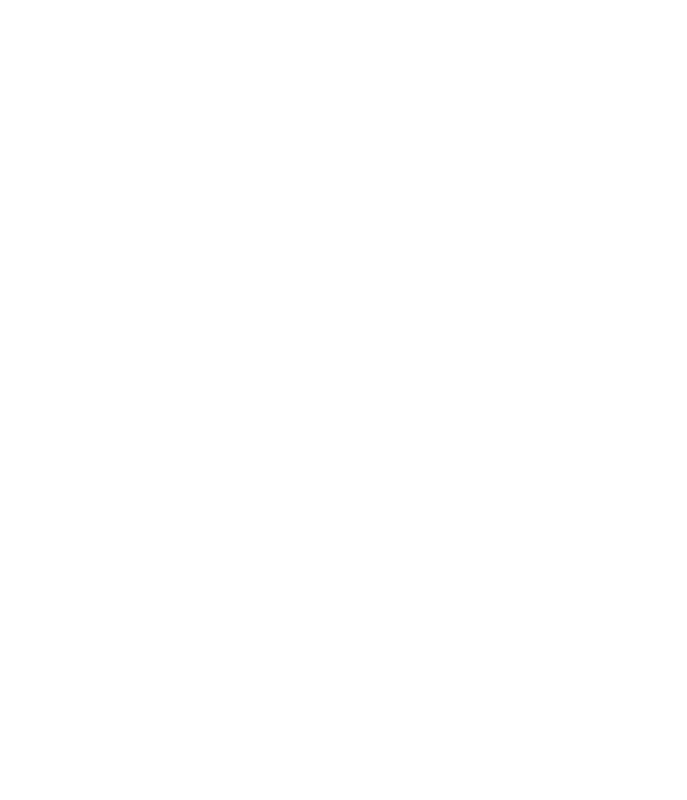
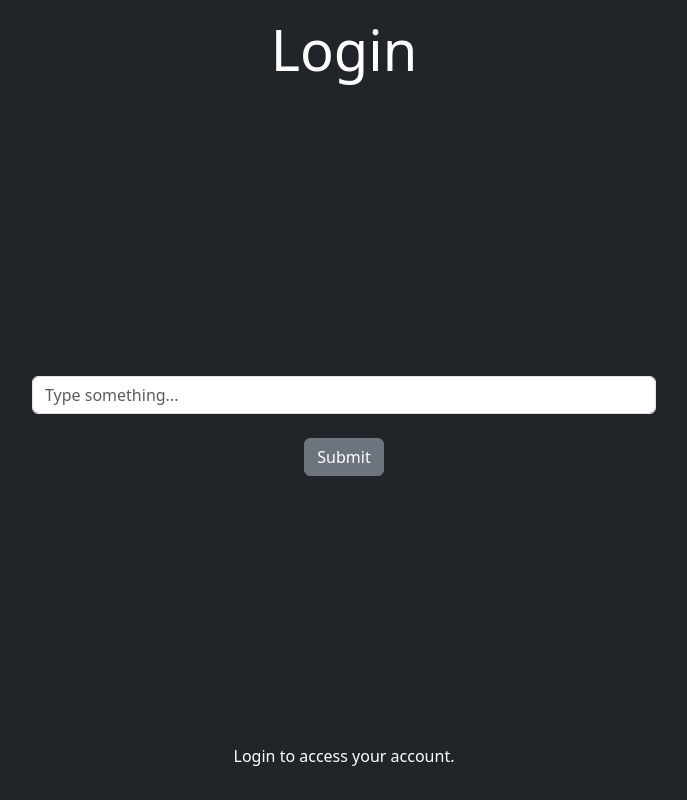
Before and after one commit to Sadiiq01/user-auth, a React (Vite) app: page / in a window 1280 px wide. Shown: the whole page, without its empty margins (296-983 px from the left). Built offline with nearby package versions, Linux system fonts and the light colour scheme.

Commit message:
creating loging page

```diff
--- a/src/App.tsx
+++ b/src/App.tsx
@@ -1,5 +1,11 @@
+import LoginPage from "./compnents/loginPage/LoginPage";
+
 const App = () => {
-  return <div></div>;
+  return (
+    <div>
+      <LoginPage />
+    </div>
+  );
 };
 
 export default App;
--- /dev/null
+++ b/src/compnents/loginPage/LoginPage.tsx
@@ -0,0 +1,80 @@
+import "bootstrap/dist/css/bootstrap.min.css";
+import { useContext, useRef } from "react";
+import NameContext from "../context/context";
+import { useForm } from "react-hook-form";
+
+type FormValues = {
+  name: string;
+};
+
+const LoginPage = () => {
+  const {
+    register,
+    formState: { errors },
+  } = useForm<FormValues>();
+
+  const { name, setName } = useContext(NameContext);
+
+  const ref = useRef<HTMLInputElement>(null);
+
+  if (name) {
+    return <h1> you have alredy account</h1>;
+  } else
+    return (
+      <div
+        className="d-flex flex-column text-center text-white bg-dark"
+        style={{
+          height: "100vh",
+          //   backgroundImage: "url('https://via.placeholder.com/1920x1080')",
+          backgroundSize: "cover",
+          backgroundPosition: "center",
+        }}
+      >
+        <header className="mb-auto p-3">
+          <h1 className="display-4">Login</h1>
+        </header>
+
+        <main className="px-3 my-auto">
+          <div className="d-flex flex-column align-items-center">
+            <label htmlFor="dynamicInput" className="mb-3 lead">
+              {name}
+            </label>
+            <input
+              {...register("name", {
+                required: "Name is required",
+                minLength: {
+                  value: 3,
+                  message: "Name must be at least 3 characters",
+                },
+              })}
+              ref={ref}
+              type="text"
+              id="dynamicInput"
+              className="form-control"
+              style={{ width: "50%" }}
+              placeholder="Type something..."
+            />
+            <input
+              type="submit"
+              className="btn btn-secondary mt-4"
+              onClick={() => {
+                if (ref.current) {
+                  setName(ref.current.value);
+                }
+              }}
+            />
+
+            {errors?.name?.message && (
+              <p className="text-light">{errors.name.message}</p>
+            )}
+          </div>
+        </main>
+
+        <footer className="mt-auto p-3">
+          <p>Login to access your account.</p>
+        </footer>
+      </div>
+    );
+};
+
+export default LoginPage;
```
